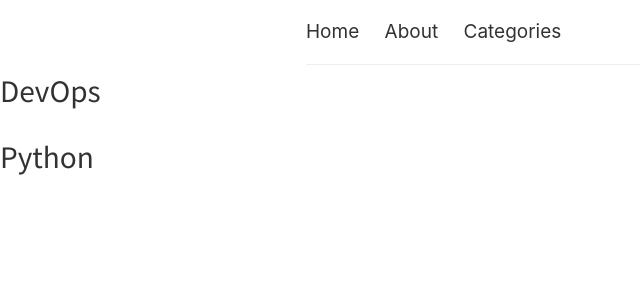
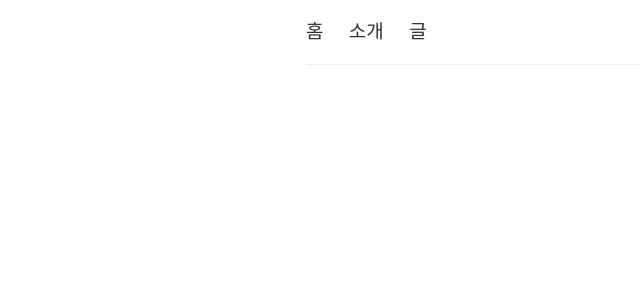
Before and after one commit to suhyunbaik/suhyunbaik.github.io, a Jekyll site: the page built from _pages/categories.md, in a window 1280 px wide and 900 px high. Shown: the top 300 px of the window, without its empty margins (0-640 px from the left). Built offline with Jekyll 4.4.1, drawn with Linux system fonts in a browser that asks for light colours.

```diff
--- a/_includes/header.html
+++ b/_includes/header.html
@@ -8,9 +8,9 @@
                     <div class='o-grid__col o-grid__col--3-4-s'>
                         <div class='c-logo u-text-left'>
                             <!--              <a class='c-logo__link' href='{{ site.baseurl }}/'>{{ site.title }}</a>-->
-                            <a class='c-logo__link' href='{{ site.baseurl }}/' style="font-weight: normal">Home</a>
-                            <a class='c-logo__link' href='{{ site.baseurl }}/about.html' style="font-weight: normal; margin-left: 20px">About</a>
-                            <a class='c-logo__link' href='{{ site.baseurl }}/categories.html' style="font-weight: normal; margin-left: 20px">Categories</a>
+                            <a class='c-logo__link' href='{{ site.baseurl }}/' style="font-weight: normal">홈</a>
+                            <a class='c-logo__link' href='{{ site.baseurl }}/about.html' style="font-weight: normal; margin-left: 20px">소개</a>
+                            <a class='c-logo__link' href='{{ site.baseurl }}/categories.html' style="font-weight: normal; margin-left: 20px">글</a>
                         </div>
                     </div>
 
--- a/_layouts/categories.html
+++ b/_layouts/categories.html
@@ -11,8 +11,8 @@ layout: default
 <!--                     {% for post in page.posts %}-->
 <!--                        {% include post-card.liquid %}-->
 <!--                    {% endfor %}-->
-                    <p class="c-post__title">DevOps</p>
-                    <p class="c-post__title">Python</p>
+<!--                    <p class="c-post__title">DevOps</p>-->
+<!--                    <p class="c-post__title">Python</p>-->
                 </div>
             </article>
         </div>
```
